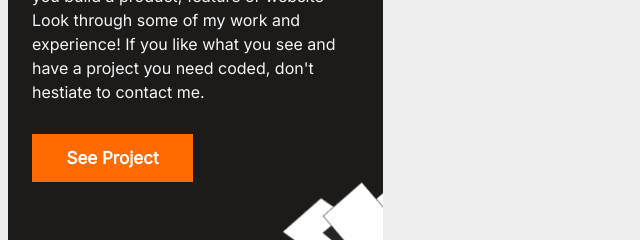
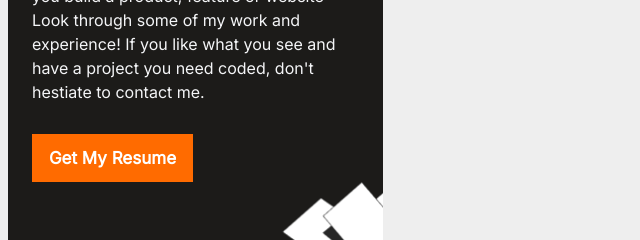
Before and after one commit to Kwaku28/Portfolio, a website: page index.html in a window 1280 px wide. Shown: the part 4300-4540 px from the top of the page, 0-640 px from the left. Drawn offline with nearby package versions, Linux system fonts and the light colour scheme.

Commit message:
Update to About section

```diff
--- a/index.html
+++ b/index.html
@@ -136,7 +136,7 @@
         <section class="about">
             <h2>About Me</h2>
             <p>Hello I'm a software developer! I can help you build a product, feature or website Look through some of my work and experience! If you like what you see and have a project you need coded, don't hestiate to contact me.</p>
-            <button class="button">See Project</button>
+            <button class="button">Get My Resume</button>
 
             <div class="illustration"></div>
 
```
